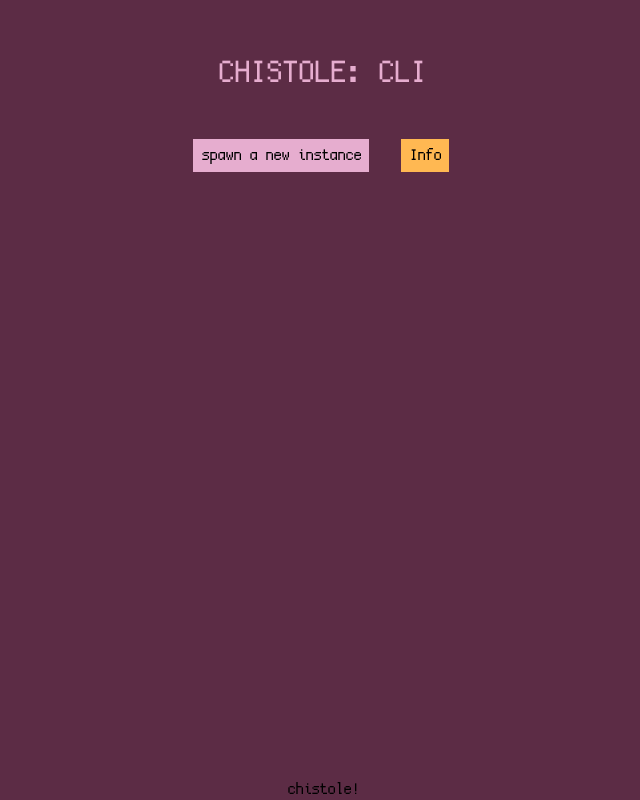
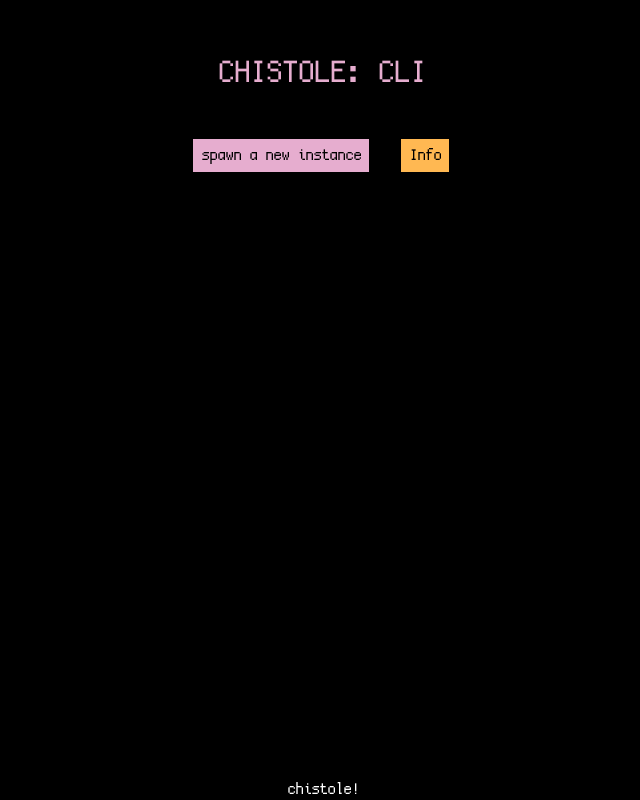
Before and after one commit to qasimwarraich/svelteterm, a Svelte app in the folder frontend/: page / in a window 1280 px wide. Shown: the whole page, without its empty margins (319-959 px from the left). Built offline with nearby package versions, Linux system fonts and the light colour scheme.

Commit message:
style(frontend): Change to black and border vibe

```diff
--- a/frontend/src/App.svelte
+++ b/frontend/src/App.svelte
@@ -61,6 +61,7 @@
 <style>
     :root {
         background-color: #5c2c45;
+        background-color: black;
         font-family: cozettevectorregular, -apple-system, BlinkMacSystemFont, 'Segoe UI', Roboto,
             Oxygen, Ubuntu, Cantarell, 'Open Sans', 'Helvetica Neue', sans-serif;
     }
@@ -87,6 +88,7 @@
     }
 
     footer {
+        color: white;
         width: 100vw;
         bottom: 0;
         left: 0;
--- a/frontend/src/assets/xterm.css
+++ b/frontend/src/assets/xterm.css
@@ -41,6 +41,9 @@
     -ms-user-select: none;
     -webkit-user-select: none;
     padding: 15px;
+    border-width: 2px;
+    border-style: solid;
+    border-color: white;
 }
 
 .xterm.focus,
```
